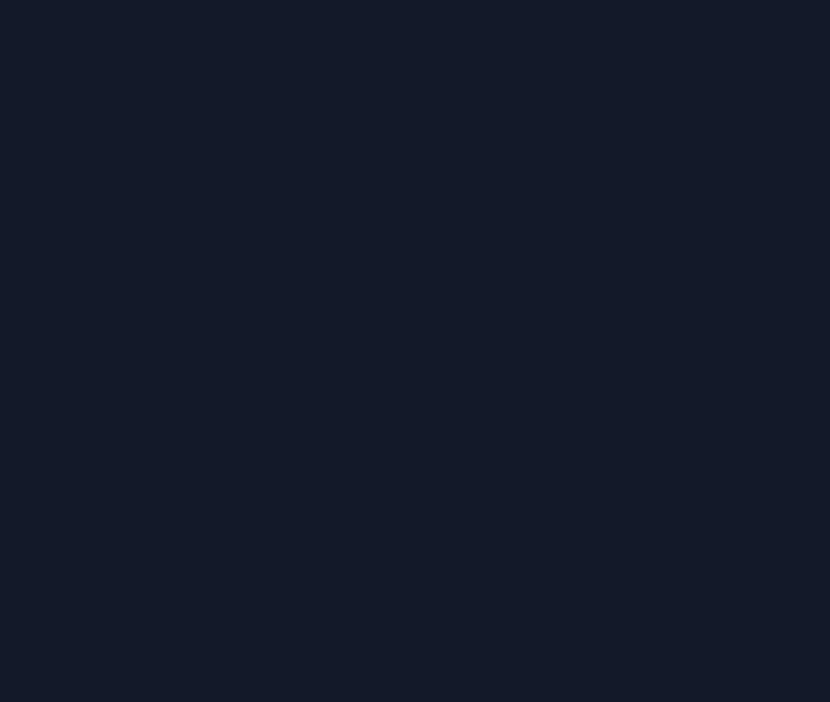
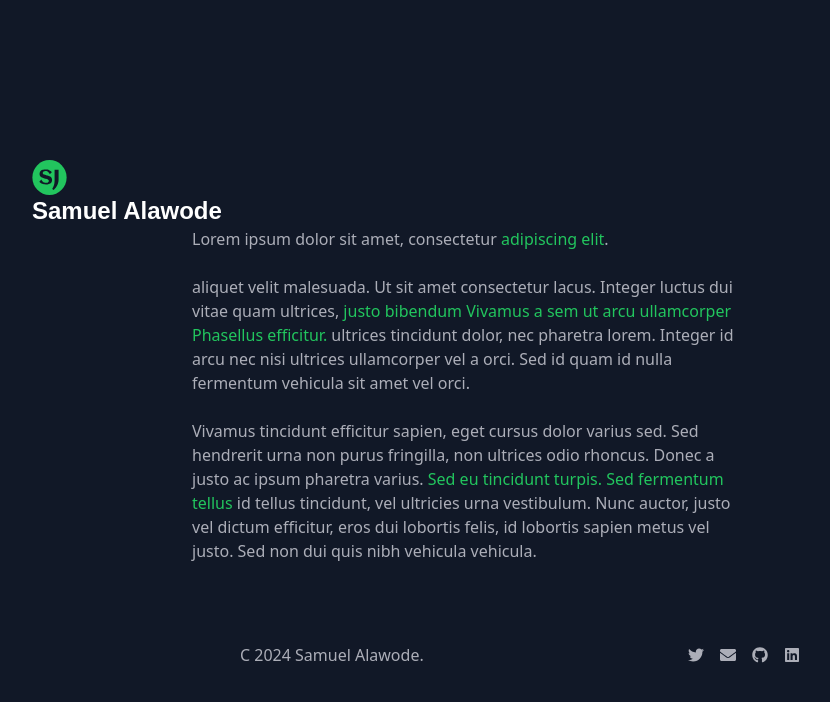
Before and after one commit to SamuelBriggs/Jojosammy, a React (Create React App) app: page /misc/breaking in a window 1280 px wide. Before the commit this address had no page. Shown: the top 702 px of the page, without its empty margins (128-958 px from the left). Built offline with nearby package versions, Linux system fonts and the light colour scheme; the HTML template or start-up script is replaced by a standard one.

Commit message:
omo iya mi wo wa pelu e

```diff
--- a/src/App.jsx
+++ b/src/App.jsx
@@ -4,6 +4,7 @@ import HomePage from "./pages/HomePage";
 import Writing from "./pages/Writing";
 import Misc from "./pages/Misc";
 import Rust from "./blog/Rust";
+import Breaking from "./blog/breaking";
 
 function App() {
   return (
@@ -13,6 +14,7 @@ function App() {
         <Route path="/writing" element={<Writing />}></Route>
         <Route path="/misc" element={<Misc />}></Route>
         <Route path="writing/rust" element={<Rust />}></Route>
+          <Route path="misc/breaking" element={<Breaking />}></Route>
       </Routes>
     </BrowserRouter>
   );
--- /dev/null
+++ b/src/blog/breaking.jsx
@@ -0,0 +1,52 @@
+import React from 'react'
+import Header from "../pages/Header";
+import Footer from "../pages/Footer";
+
+
+const Breaking = () => {
+
+
+    return (
+        <div className='mt-40 ml-40'>
+            <Header/>
+
+            <div className="ml-40 text-[#acaeb8] text-md w-6/12 custom:text-sm custom:mt-5
+        custom:w-9/12 custom:ml-20 custom2:text-md custom2:mt-5 custom2:w-10/12
+        custom2:ml-10 custom3:mt-8 custom3:w-10/12 custom3:ml-8 custom3:mr-5
+        custom3:text-md">
+                Lorem ipsum dolor sit amet, consectetur <span
+                className="text-[#22c55e]">adipiscing elit</span>.<br/><br/>
+                aliquet velit malesuada. Ut sit amet consectetur lacus. Integer luctus dui vitae quam ultrices,
+                <a href="https://example.com" className="text-[#22c55e]"> justo bibendum </a>
+                <a href="https://example.com" className="text-[#22c55e]"> Vivamus </a>
+                <a href="https://example.com" className="text-[#22c55e]"> a sem ut arcu </a>
+                <a href="https://example.com" className="text-[#22c55e]"> ullamcorper </a>
+                <a href="https://example.com" className="text-[#22c55e]"> Phasellus </a>
+                <a href="https://example.com" className="text-[#22c55e]"> efficitur. </a>
+
+                ultrices tincidunt dolor, nec pharetra lorem. Integer id arcu nec nisi
+                ultrices ullamcorper vel a orci. Sed id quam id nulla fermentum
+                vehicula sit amet vel orci. <br/><br/>
+
+                Vivamus tincidunt efficitur sapien, eget cursus dolor varius sed. Sed hendrerit urna non purus
+                fringilla, non
+                ultrices odio rhoncus. Donec a justo ac ipsum pharetra varius.
+                <a href="https://example.com" className="text-[#22c55e]"> Sed eu tincidunt </a>
+                <a href="https://example.com" className="text-[#22c55e]"> turpis. </a>
+                <a href="https://example.com" className="text-[#22c55e]"> Sed fermentum </a>
+                <a href="https://example.com" className="text-[#22c55e]"> tellus </a>
+
+                id tellus tincidunt, vel
+                ultricies urna vestibulum. Nunc auctor, justo vel dictum efficitur,
+                eros dui lobortis felis, id lobortis sapien metus vel justo. Sed non
+                dui quis nibh vehicula vehicula.
+            </div>
+
+
+            <Footer/>
+
+        </div>
+    )
+}
+
+export default Breaking;
--- a/src/pages/Misc.jsx
+++ b/src/pages/Misc.jsx
@@ -2,10 +2,18 @@ import React, { useState } from "react";
 import { Link } from "react-router-dom";
 import Header from "../pages/Header";
 import Footer from "./Footer";
+import {Misc_Title} from "../utils/MiscTitle";
 
 const Misc = () => {
 
   const [selectedItem, setSelectedItem] = useState("Misc");
+
+  const fullDate = new Date();
+  const formattedDate = fullDate.toLocaleDateString('en-US', {
+    year: 'numeric',
+    month: 'long',
+    day: 'numeric'
+  });
 
   const handleItemClick = (item) => {
     setSelectedItem(item);
@@ -69,13 +77,39 @@ const Misc = () => {
           </ul>
         </div>
 
-        <div className="custom3:mt-8 custom3:w-10/12 custom3:ml-8 custom3:mr-5
+          <div className="custom3:mt-8 custom3:w-10/12 custom3:ml-8 custom3:mr-5
         custom3:text-md">
 
-        </div>
+            <div className="ml-40 custom:ml-7 custom:-mr-0 w-7/12 custom:w-11/12 custom2:mt-8
+        custom2:ml-10 custom2:w-10/12 custom3:mt-8 custom3:w-10/12 custom3:ml-8 custom3:mr-5
+        custom3:text-md">
+              {
+                Misc_Title.map((title) => (
+                    <div key={title.key}
+                         className='flex border-b border-bg-[#acaeb8] mb-4 pointer-cursor flex-row justify-between items-start'>
+                      <div className="">
+                        <Link to={title.path}>
+                          <div
+                              className="text-white custom:text-md font-bold custom:font-normal blog-header">{title.label}</div>
+                        </Link>
+                      </div>
+
+                      <div className="text-[#acaeb8] custom:text-sm">
+                        {formattedDate}
+                      </div>
+
+                      <div className="">
+                        <hr/>
+                      </div>
+                    </div>
+                ))}
+            </div>
+
+
+          </div>
         </div>
 
-      <Footer />
+      <Footer/>
 
     </div>
   )
--- a/src/utils/BlogTitle.jsx
+++ b/src/utils/BlogTitle.jsx
@@ -52,4 +52,11 @@ export const BLOG_TITLE = [
         label: "Jekins: A burstly Library",
         path: "jenkins",
       },
+
+    {
+      key: "breaking bad",
+      label: "hero",
+      path: "breaking"
+
+    }
 ]
--- /dev/null
+++ b/src/utils/MiscTitle.jsx
@@ -0,0 +1,9 @@
+export const Misc_Title = [
+
+    {
+        key: "breaking bad",
+        label: "hero",
+        path: "breaking"
+
+    }
+]
```
Also changed, not shown: src/images/svg/Logo.svg, 1 other file (tests, documents, lock files or other folders).
